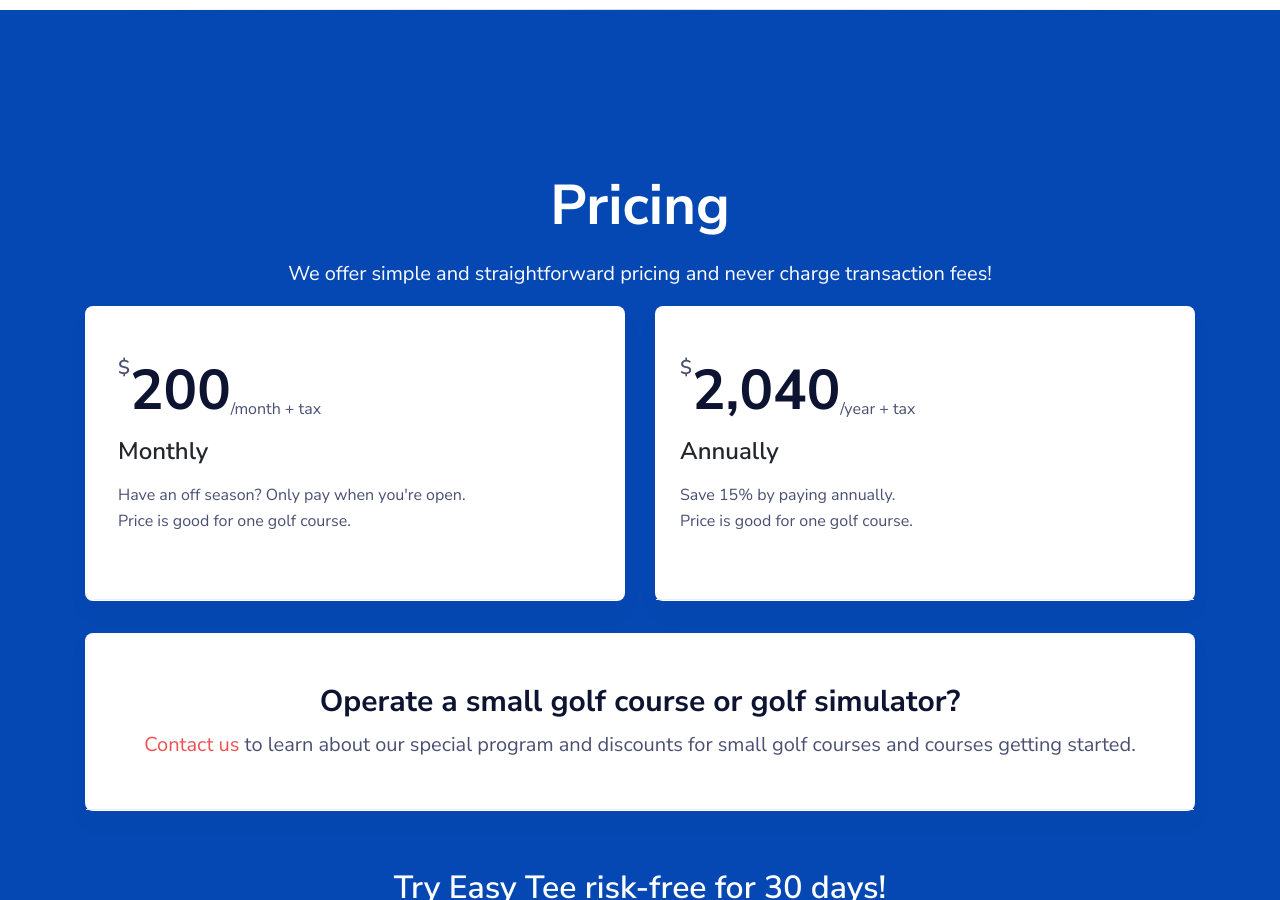
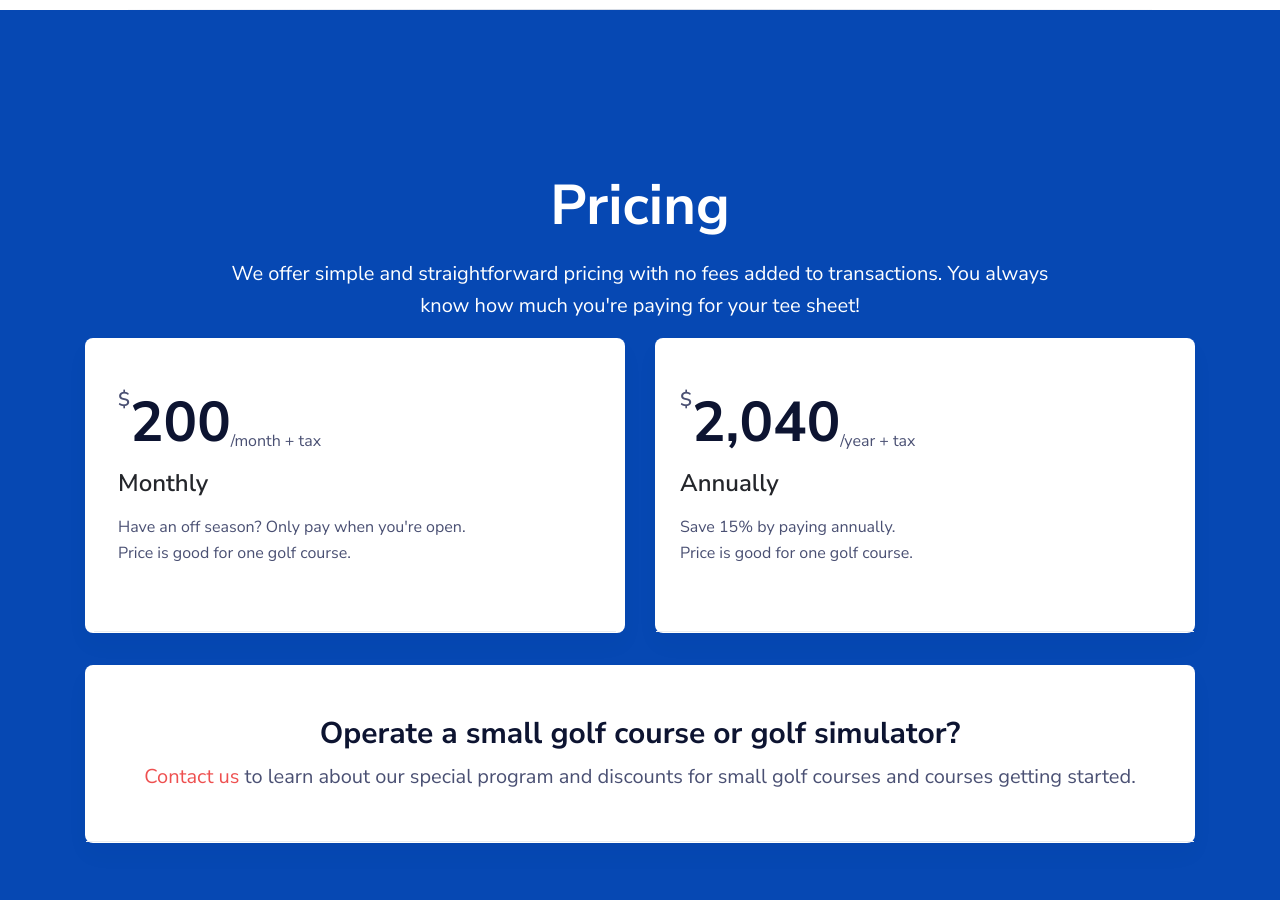
Before and after one commit to easyteegolf/easytee_front, a Jekyll site: the page built from index.html, in a window 1280 px wide and 900 px high, scrolled down 5361 px. Built offline with Jekyll 4.4.1, drawn with Linux system fonts in a browser that asks for light colours.

Commit message:
add language to pricing section

```diff
--- a/index.html
+++ b/index.html
@@ -238,7 +238,7 @@ order: 0
                 <div class="row justify-content-center">
                     <div class="col-12 col-md-10 text-center">
                         <h1 class="display-2 mb-3">Pricing</h1>
-                        <p class="lead px-5">We offer simple and straightforward pricing and never charge transaction fees!</p>
+                        <p class="lead px-5">We offer simple and straightforward pricing with no fees added to transactions. You always know how much you're paying for your tee sheet!</p>
                     </div>
                 </div>
                 <div class="row text-gray">
```
